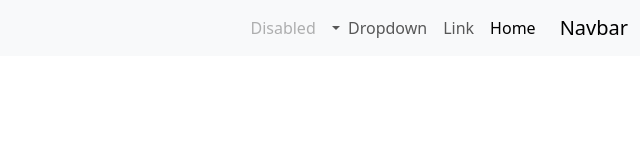
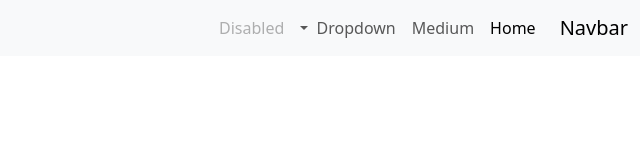
Before and after one commit to Adityaamit/Bugfix, a plain HTML site: page My code/index.html in a window 1280 px wide. Shown: the full height of the page, 640-1280 px from the left. Drawn offline with nearby package versions, Linux system fonts and the light colour scheme.

Commit message:
Link changed to Medium

```diff
--- a/My code/index.html
+++ b/My code/index.html
@@ -23,7 +23,7 @@
                 <a class="nav-link active" aria-current="page" href="#">Home</a>
               </li>
               <li class="nav-item">
-                <a class="nav-link" href="#">Link</a>
+                <a class="nav-link" href="#">Medium</a>
               </li>
               <li class="nav-item dropdown">
                 <a class="nav-link dropdown-toggle" href="#" role="button" data-bs-toggle="dropdown" aria-expanded="false">
```
